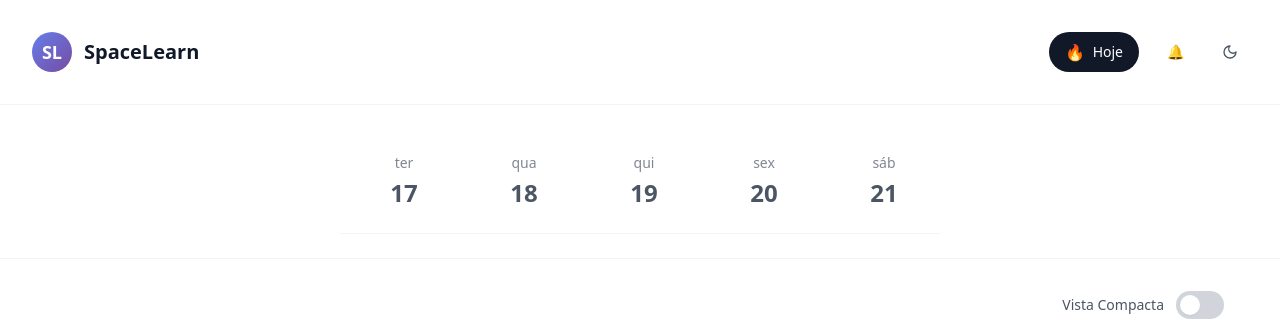
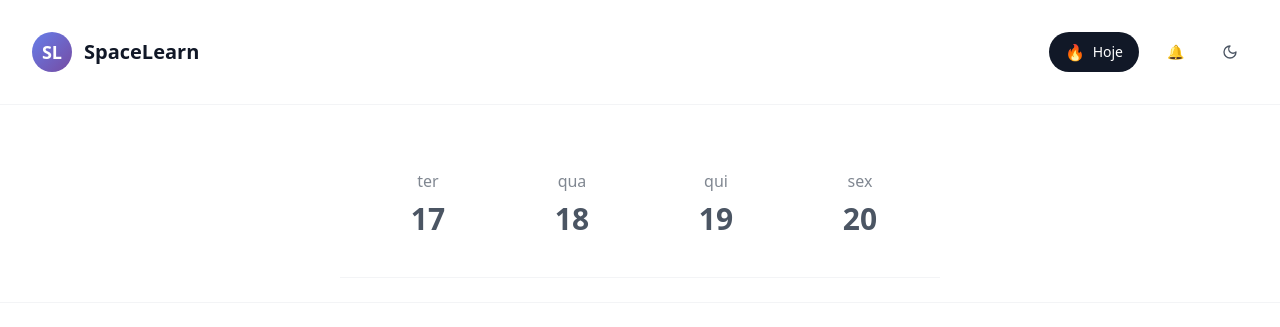
Before and after one commit to vxavierr/mindo-cursor, a React (Vite) app: page / in a window 1280 px wide. Shown: the top 327 px of the page. Built offline with nearby package versions, Linux system fonts and the light colour scheme; no server answers; the database is empty.

Commit message:
feat: Expand calendar field
Expanded the calendar field for better visibility.

```diff
--- a/src/components/navigation/DateNavigation.tsx
+++ b/src/components/navigation/DateNavigation.tsx
@@ -54,25 +54,25 @@ const DateNavigation = ({ onDateSelect, selectedDate }: DateNavigationProps) =>
 
   return (
     <div className="bg-white border-b border-gray-100">
-      <div className="flex justify-between items-center px-4 py-3 overflow-x-auto gap-2 md:gap-6">
+      <div className="flex justify-between items-center px-4 py-4 overflow-x-auto gap-3 md:gap-8 md:px-8 md:py-6">
         {dateItems.map((item, index) => (
           <button
             key={index}
             onClick={() => handleDateClick(item)}
             className={`
-              flex flex-col items-center px-3 py-2 rounded-xl transition-all duration-200
+              flex flex-col items-center px-4 py-3 rounded-xl transition-all duration-200
               flex-shrink-0
               ${isSelected(item)
                 ? 'bg-gray-900 text-white'
                 : 'text-gray-600 hover:bg-gray-50'
               }
-              md:px-6 md:py-3 min-w-[3rem] md:min-w-[6rem]
+              md:px-8 md:py-4 min-w-[4rem] md:min-w-[7rem]
             `}
           >
-            <span className={`text-xs md:text-sm mb-1 ${isSelected(item) ? 'opacity-80' : 'opacity-70'}`}>
+            <span className={`text-sm md:text-base mb-2 ${isSelected(item) ? 'opacity-80' : 'opacity-70'}`}>
               {item.day}
             </span>
-            <span className="text-lg md:text-2xl font-semibold">
+            <span className="text-xl md:text-3xl font-semibold">
               {item.date}
             </span>
           </button>
```
